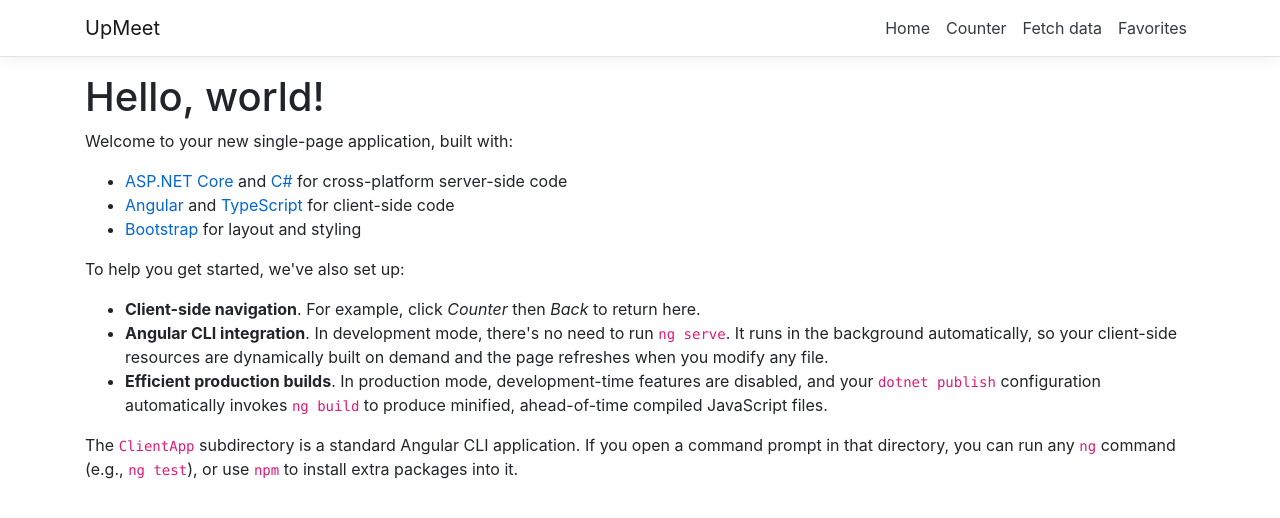
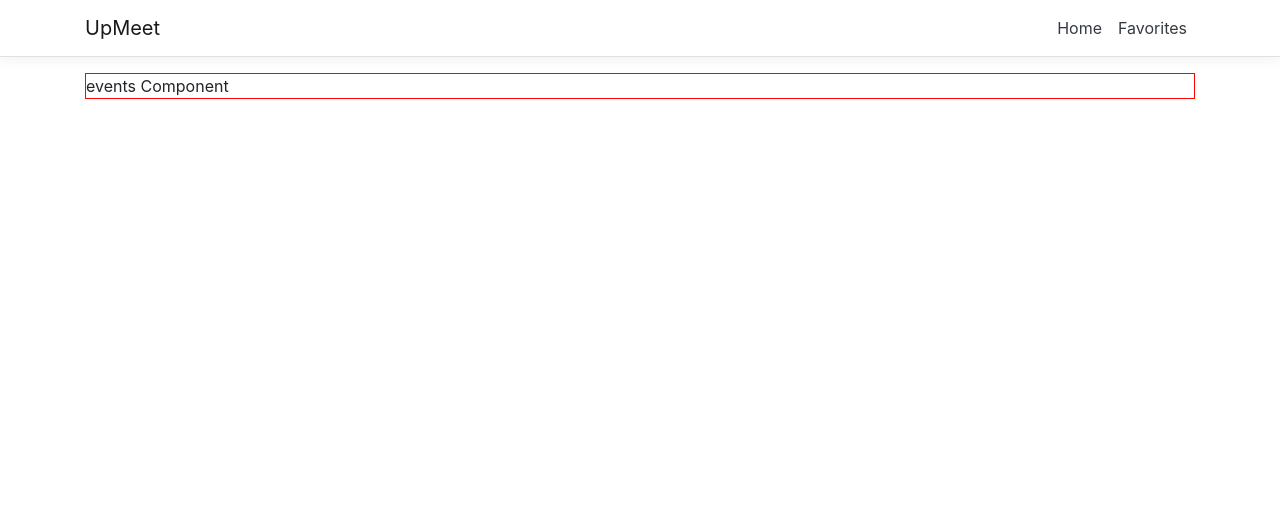
Before and after one commit to eslutz/Grand-Circus-Capstone, an Angular app in the folder UpMeet/ClientApp/: page / in a window 1280 px wide. Shown: the top 518 px of the page. Built offline with nearby package versions, Linux system fonts and the light colour scheme.

Commit message:
Routing table working, three different components displaying.

```diff
--- a/UpMeet/ClientApp/package.json
+++ b/UpMeet/ClientApp/package.json
@@ -32,7 +32,7 @@
     "zone.js": "0.9.1"
   },
   "devDependencies": {
-    "@angular-devkit/build-angular": "^0.1001.7",
+    "@angular-devkit/build-angular": "^0.803.24",
     "@angular/cli": "^8.3.26",
     "@angular/compiler-cli": "^8.2.14",
     "@angular/language-service": "^8.2.12",
--- a/UpMeet/ClientApp/src/app/nav-menu/nav-menu.component.html
+++ b/UpMeet/ClientApp/src/app/nav-menu/nav-menu.component.html
@@ -26,12 +26,6 @@
             <a class="nav-link text-dark" [routerLink]="['/']">Home</a>
           </li>
           <li class="nav-item" [routerLinkActive]="['link-active']">
-            <a class="nav-link text-dark" [routerLink]="['/counter']">Counter</a>
-          </li>
-          <li class="nav-item" [routerLinkActive]="['link-active']">
-            <a class="nav-link text-dark" [routerLink]="['/fetch-data']">Fetch data</a>
-          </li>
-          <li class="nav-item" [routerLinkActive]="['link-active']">
             <a class="nav-link text-dark" [routerLink]="['/favorites']">Favorites</a>
           </li>
         </ul>
```
Also changed, not shown: UpMeet/ClientApp/src/app/app.module.ts (+1 -10 lines), 2 other files (tests, documents, lock files or other folders).
